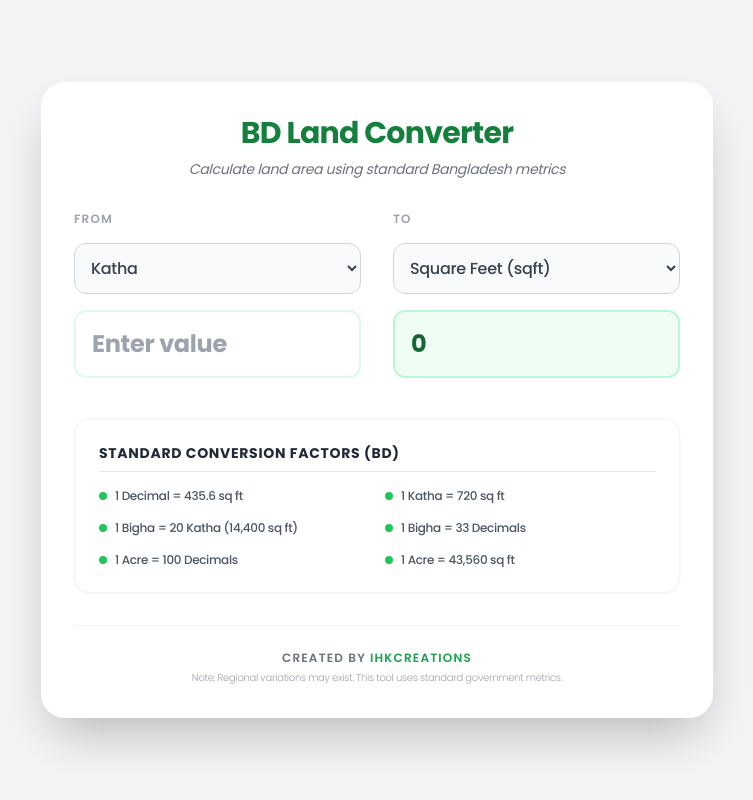
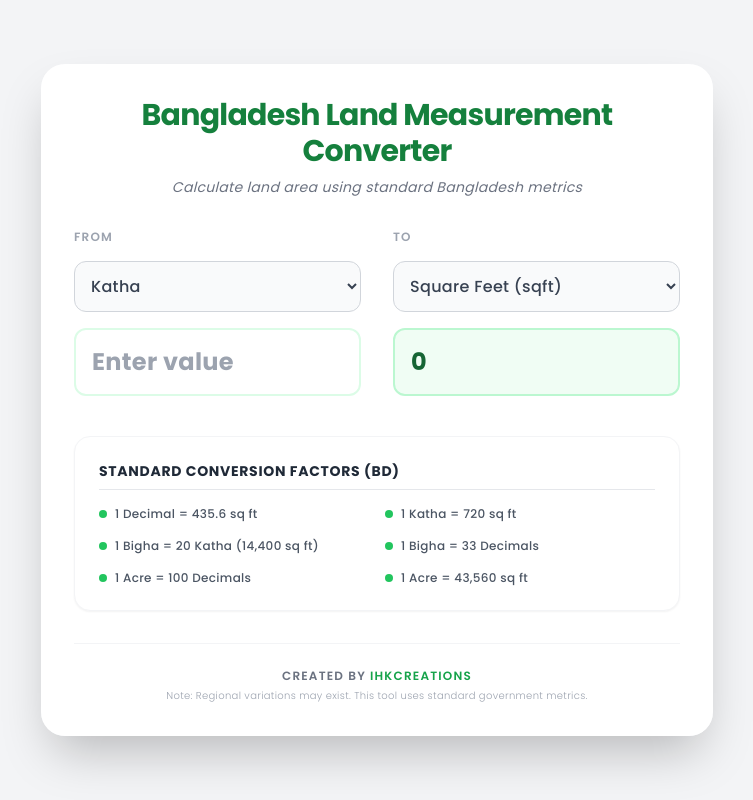
Before and after one commit to ihkcreations/bangladesh-land-measurement-converter, a plain HTML site: page index.html in a window 1280 px wide. Shown: the whole page, without its empty margins (263-1016 px from the left). Drawn offline with nearby package versions, Linux system fonts and the light colour scheme.

Commit message:
updated text

```diff
--- a/index.html
+++ b/index.html
@@ -11,7 +11,7 @@
         body {
             background-color: #f3f4f6;
             font-family: 'Poppins', sans-serif;
-            letter-spacing: -0.02em; /* -2% letter spacing */
+            letter-spacing: 0.02em; /* -2% letter spacing */
         }
         .glass-card {
             background: rgba(255, 255, 255, 0.95);
@@ -34,7 +34,7 @@
 
     <div class="max-w-2xl w-full glass-card rounded-3xl shadow-2xl p-8">
         <div class="text-center mb-8">
-            <h1 class="text-3xl font-extrabold text-green-700 mb-2 tracking-tight">BD Land Converter</h1>
+            <h1 class="text-3xl font-extrabold text-green-700 mb-2 tracking-tight">Bangladesh Land Measurement Converter</h1>
             <p class="text-gray-500 font-normal italic text-sm">Calculate land area using standard Bangladesh metrics</p>
         </div>
 
```
